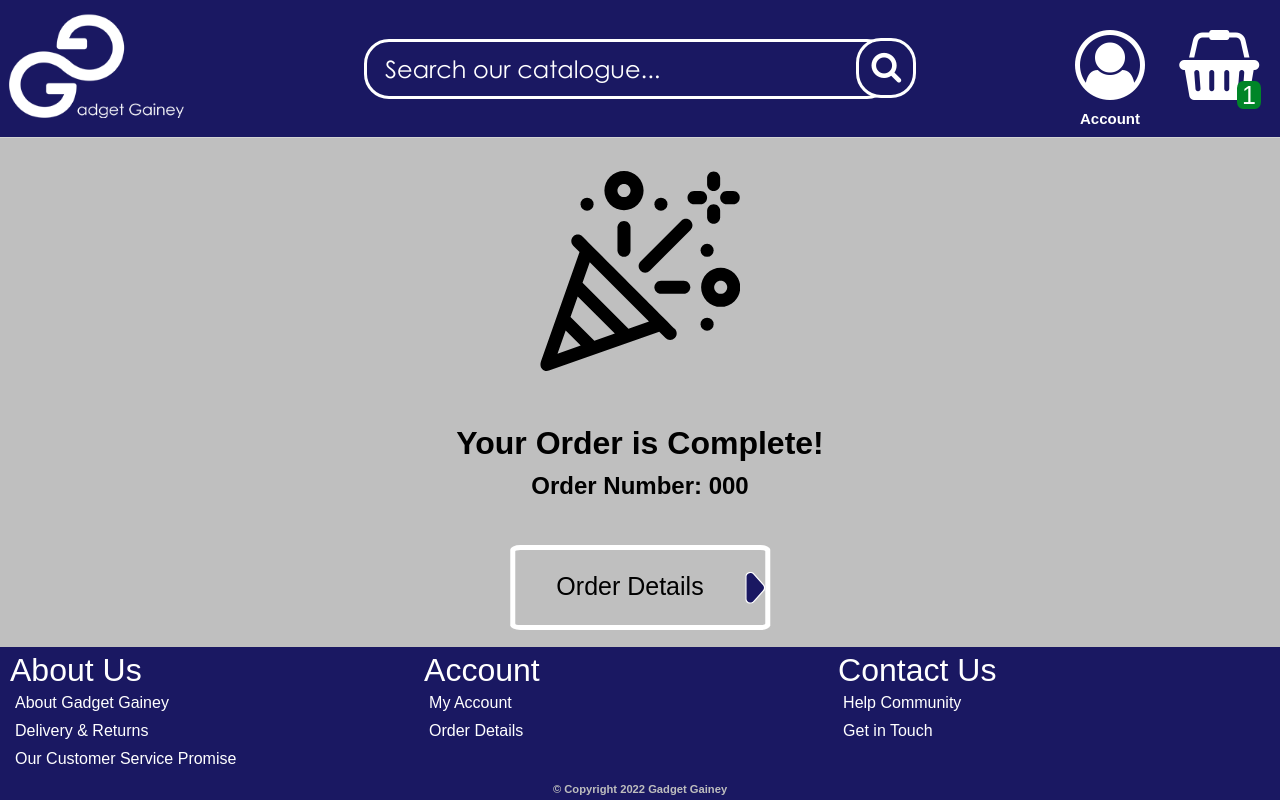
After one commit to AshleyGainey/Project, a PHP site: page /order_complete.php in a window 1280 px wide. The commit adds this page. Run offline with PHP 8.4, Linux system fonts and the light colour scheme.

Commit message:
Finished Index and Finished Order Complete

```diff
--- a/header.css
+++ b/header.css
@@ -10,6 +10,44 @@
  .search {
      width: 100%;
      text-align: center;
+     margin: 0;
+     padding: 0;
+ }
+
+ .search input {
+     margin: 0;
+     padding: 0;
+     height: 30px;
+     width: 80%;
+     font-size: 1.5em;
+     border-radius: 25px;
+     padding-top: 2%;
+     padding-bottom: 2%;
+     padding-right: 2%;
+     padding-left: 3%;
+     background: none;
+     font-family: Century-Gothic, sans-serif;
+     color: #FFFFFF;
+     border: 3px solid #FFFFFF;
+     outline: none;
+ }
+
+ .search .searchButton {
+     width: 60px;
+     height: 60px;
+     margin-left: -40px;
+     display: inline-block;
+     cursor: pointer;
+     background-color: blue;
+     border: 3px solid #FFFFFF;
+     background: #1a1862;
+     color: #fff;
+     border-radius: 25px;
+     cursor: pointer;
+ }
+
+ .searchButton {
+     font-size: 2em;
  }
 
  #AboutGGCategory {
@@ -23,7 +61,7 @@
  #ContactUsCategory {
      width: 32%;
  }
-
+ /*
  .searchInput {
      width: 70%;
      height: 25px;
@@ -38,13 +76,13 @@
      color: #FFFFFF;
      border: 3px solid #FFFFFF;
      outline: none;
- }
-
- .searchTerm:hover {
+     vertical-align: top;
+ } */
+ /* .searchTerm:hover {
      color: #FFFFFF;
  }
-
- .searchButton {
+  */
+ /* .searchButton {
      width: 60px;
      border: 3px solid #FFFFFF;
      background: #1a1862;
@@ -52,8 +90,7 @@
      border-radius: 25px;
      cursor: pointer;
      font-size: 1.5em;
-     /* position:absolute; top:0; right:0; */
- }
+ } */
  /*Resize the wrap to see the search bar change!*/
 
  .searchBarDiv {
--- /dev/null
+++ b/order_complete.php
@@ -0,0 +1,122 @@
+<!DOCTYPE html>
+<html lang="en">
+
+<head>
+    <meta charset="UTF-8">
+    <meta name="viewport" content="width=device-width, initial-scale=1">
+
+
+    <title>Order Complete! - Gadget Gainey Store</title>
+    <link rel="stylesheet" type="text/css" href="style.css">
+    <script src="https://code.jquery.com/jquery-3.4.1.min.js"></script>
+    <link rel="stylesheet" href="https://cdnjs.cloudflare.com/ajax/libs/font-awesome/4.7.0/css/font-awesome.min.css">
+
+    <!--    Offline use -->
+    <script src="jquery-3.4.1.min.js"></script>
+</head>
+
+<body>
+    <?php include "./header.html" ?>
+
+    <div id="mainBody">
+        <div id="orderComplete">
+            <img src="Images\OrderComplete\confetti-svgrepo-com.svg" id="confettiIcon">
+            <h1> Your Order is Complete!</h1>
+            <h2> Order Number: <span id="orderNumber">000</span></h2>
+
+            <div class="cardArea">
+                <div class="cardContainer leftPart">
+                    <div class="card">
+                        <div class="writingOfCard">
+                            <a href="#">Order Details<img src="images/Home/Right Arrow.svg" alt="Order Details" /></a>
+                        </div>
+                    </div>
+
+                </div>
+            </div>
+        </div>
+
+    </div>
+    <?php include "./footer.html" ?>
+</body>
+
+</html>
+<style>
+    #confettiIcon {
+        width: 200px;
+        margin-bottom: 50px;
+        color: #FFFFFF;
+    }
+
+    #orderComplete {
+        text-align: center;
+        position: absolute;
+        top: 50%;
+        left: 50%;
+        margin-right: -50%;
+        transform: translate(-50%, -50%);
+    }
+
+    #orderComplete h1 {
+        margin-bottom: 10px;
+    }
+
+    #mainBody {
+        margin-top: 30px;
+        margin-left: 50px;
+        margin-right: 50px;
+
+        /* Was having an issue if I typed more than expected for the search, then it would destroy the padding
+	so have added word-wrap, this should apply to the main_container, no matter whether it is a heading
+	(h1, h2, h3 etc.), paragraph (p) or something other */
+        word-wrap: break-word;
+
+    }
+
+
+
+    .card {
+        box-shadow: 0 0 0 5px #FFFFFF;
+        border-radius: 2%;
+        height: 75px;
+        width: 250px;
+        overflow: hidden;
+        position: relative;
+    }
+
+    .cardArea {
+        display: inline-block;
+        width: 100%;
+        margin-top: 50px;
+    }
+
+    .cardContainer {
+        display: inline-block;
+        width: 250px;
+    }
+
+    .writingOfCard a {
+        font-size: 25px;
+        ;
+        text-decoration: none;
+        color: #000000;
+        position: relative;
+    }
+
+    .writingOfCard img {
+        float: right;
+        width: 20px;
+    }
+
+    .writingOfCard {
+        margin-top: 10px;
+        text-align: center;
+        margin: 0;
+        position: absolute;
+        top: 50%;
+        left: 50%;
+        -ms-transform: translate(-50%, -50%);
+        transform: translate(-50%, -50%);
+        width: 100%
+    }
+</style>
```
Also changed, not shown: index.php (+93 -16 lines), libraries.php (deleted, +0 -249 lines), images/OrderComplete/confetti-svgrepo-com.svg (added).
